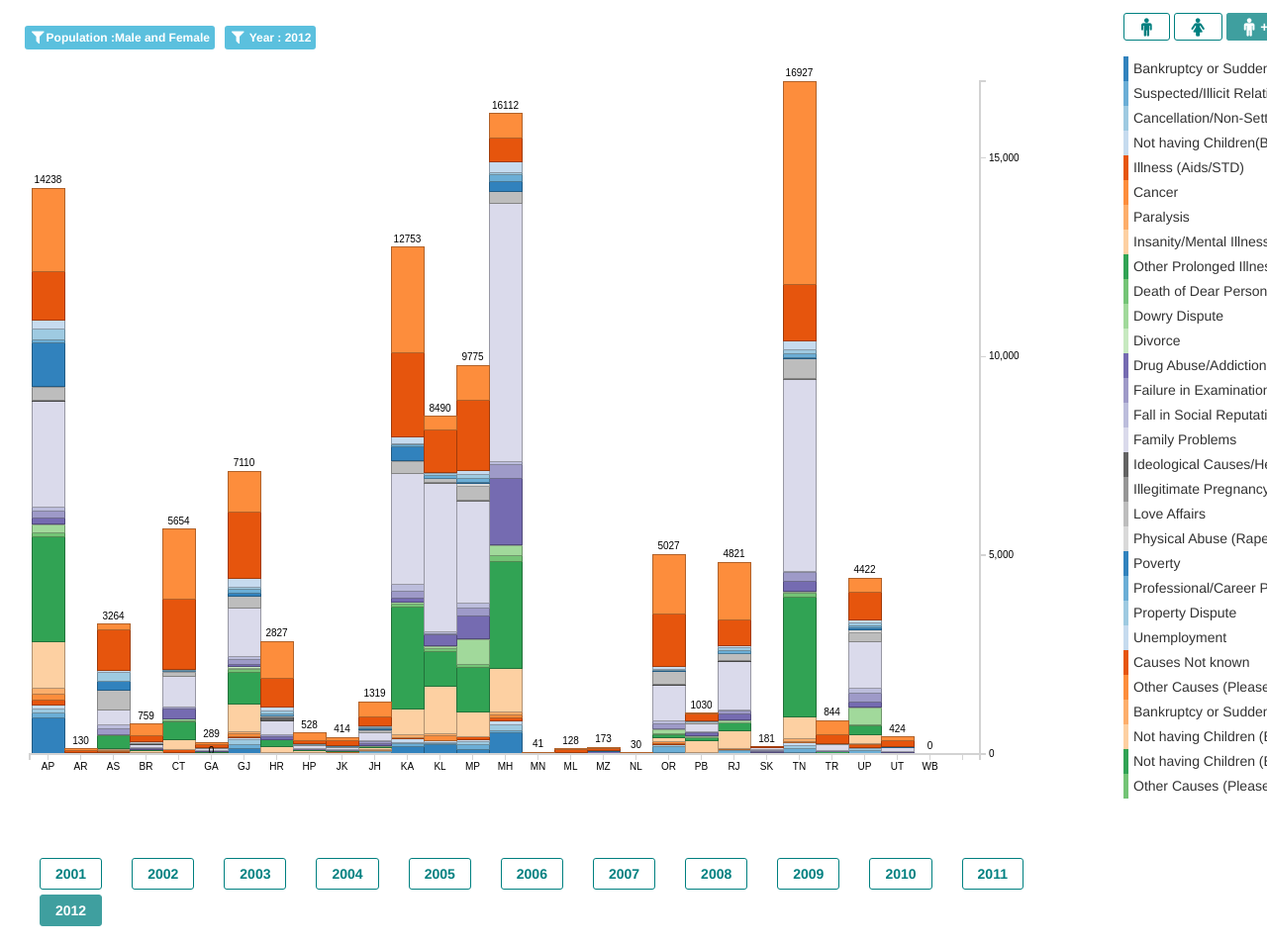
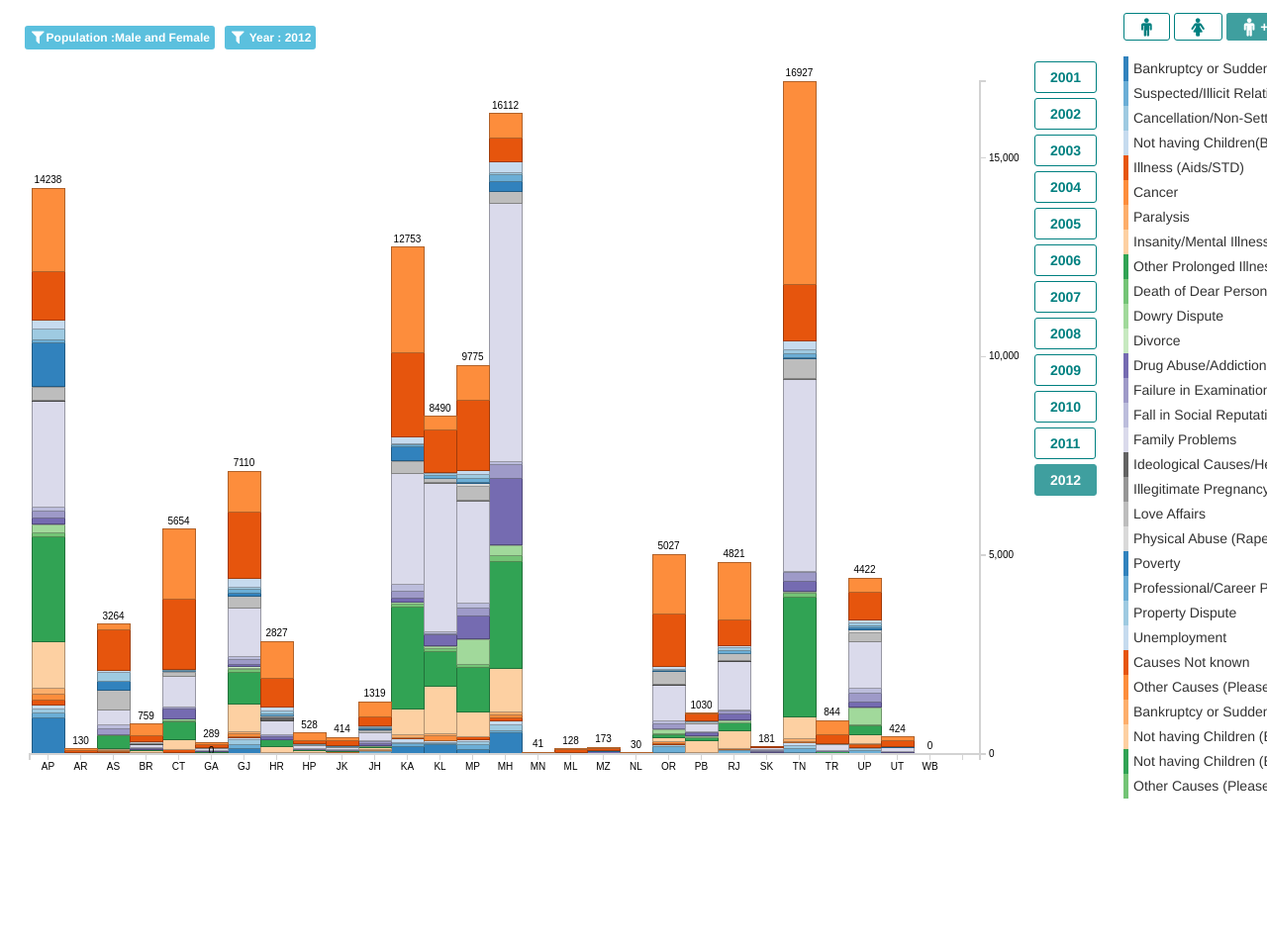
Before and after one commit to srini4digit/viz-india-suicides2013, a plain HTML site: page index.html in a window 1280 px wide. Shown: the part 137-1093 px from the top of the page at 99% size. After the commit the page ends 968 px from the top, so only its background shows below. Drawn offline with Linux system fonts and the light colour scheme.

Commit message:
Moved the Year Selection to the right.

```diff
--- a/index.html
+++ b/index.html
@@ -41,11 +41,13 @@
       </div>
 
       <div class="row">
-        <div id='divSvg' class="col-sm-9">
+        <div id='divSvg' class="col-sm-8">
           <div id='spnInfo'>Current Filters : </div>
           <div class='svgHolder'>
           </div>
-          <div id='divYearSelection' class="btn-group">
+
+        </div><!-- /.divSvg -->
+        <div id='divYearSelection' class="col-sm-1 btn-group">
               <a href='#' class = 'yearSelection controls' data-value="2001">2001</a>
               <a href='#' class = 'yearSelection controls' data-value="2002">2002</a>
               <a href='#' class = 'yearSelection controls' data-value="2003">2003</a>
@@ -59,8 +61,6 @@
               <a href='#' class = 'yearSelection controls' data-value="2011">2011</a>
               <a href='#' class = 'yearSelection controls active' data-value="2012">2012</a>
           </div>
-
-        </div><!-- /.divSvg -->
         <div id = 'divSvgControl'class="col-sm-3">
           <div id='divGenderSelection' class="btn-group">
               <a href='#' class = 'genderSelection controls' data-value="M_T"><i class="fa fa-male fa-lg"></i></a>
```
